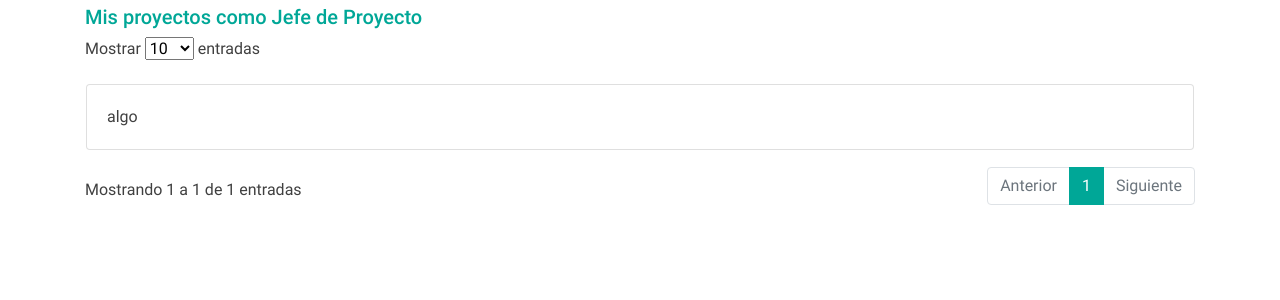
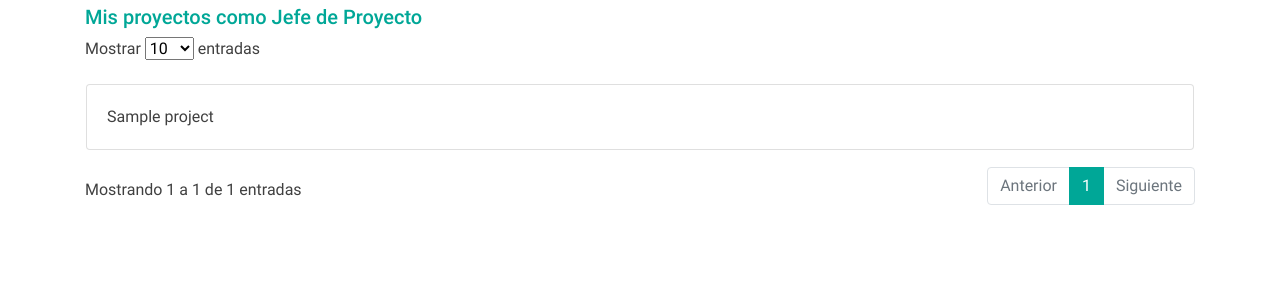
Before and after one commit to dssd-2020/international_laboratory, a Django app: template app/templates/home.html in a window 1280 px wide. Shown: the part 302-602 px from the top of the page. Run offline with Django 3.2, Linux system fonts and the light colour scheme; tables that the repository leaves empty hold one stand-in row (values such as "Sample post"); the template is opened without the code that fills it: values that come from a table or form of the project are taken from there, most other values are stand-ins (such as "Sample title", 1, 10 or a date in 2020); data that the repository does not hold is empty; parts of the project's set-up code (start-up, migrations or seed data) failed here and were passed over; some libraries are stand-ins or nearby versions.

```diff
--- a/app/templates/home.html
+++ b/app/templates/home.html
@@ -43,7 +43,7 @@
                                 <div class="card my-2">
                                     <div class="card-body">
                                         <p class="card-title m-0 ">
-                                            algo
+                                            {{ project.name }}
                                         </p>
                                     </div>
                                 </div>
--- a/app/views.py
+++ b/app/views.py
@@ -28,7 +28,10 @@ class HomeView(View):
 
     @login_required
     def home(self, request, *args, **kwargs):
-        return render(request, "home.html")
+        ctx = {
+            "managed_projects": Project.objects.filter(project_manager=request.session["user_logged"]["user_id"])
+        }
+        return render(request, "home.html", ctx)
 
     def post(self, request, *args, **kwargs):
         error = True
```
